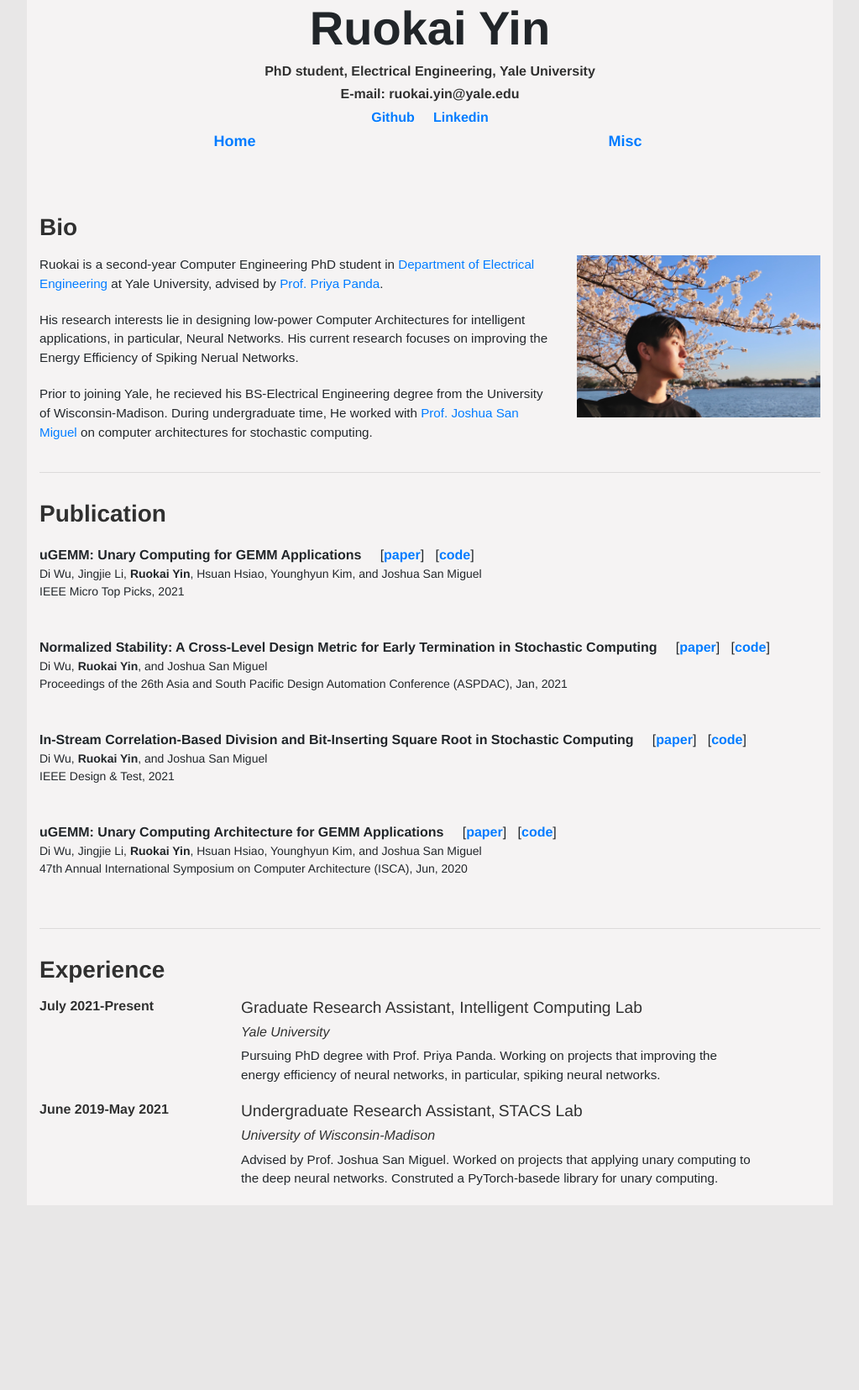
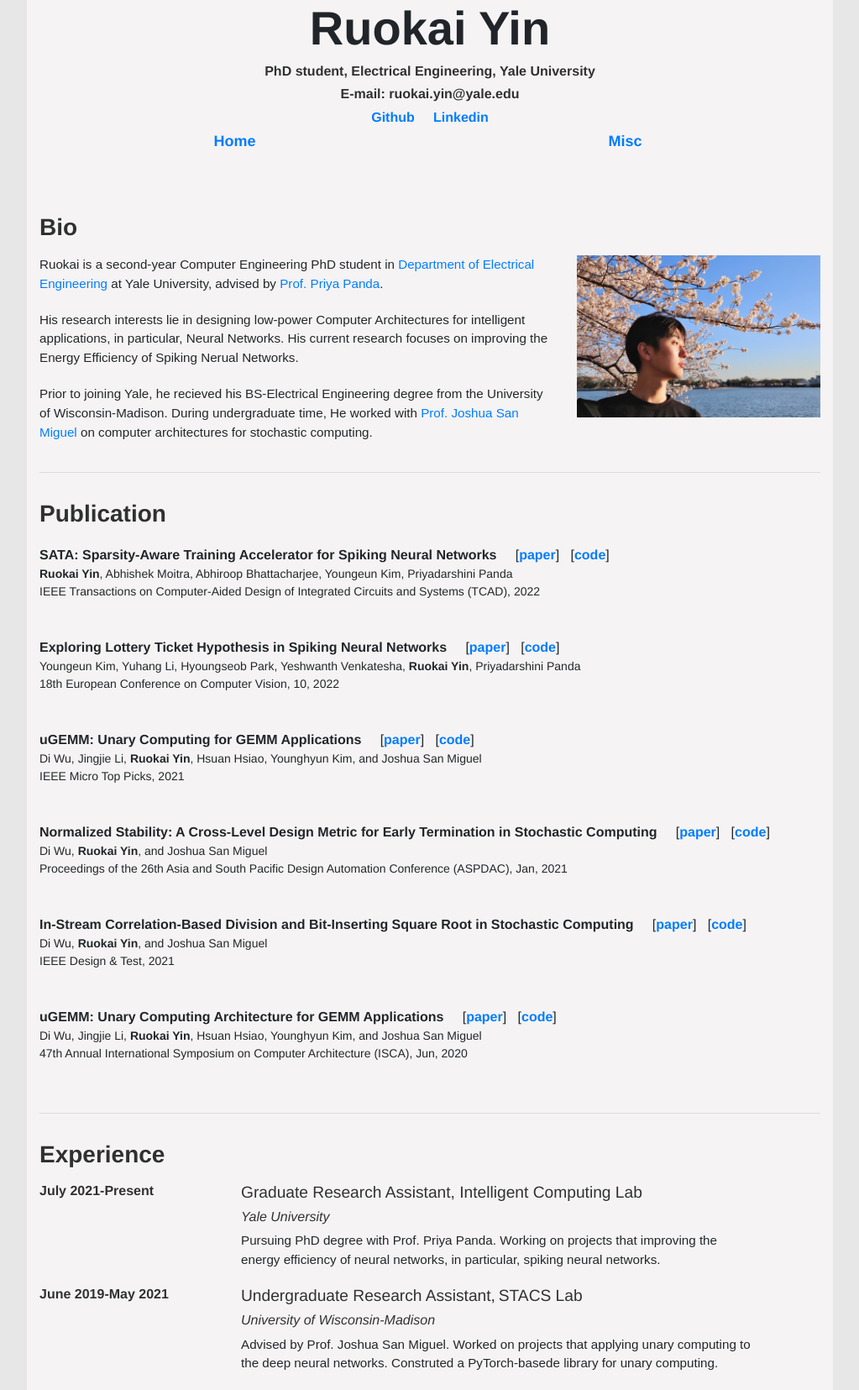
Before and after one commit to RuokaiYin/RuokaiYin.github.io, a Jekyll site: the page built from index.html, in a window 1280 px wide. Shown: the whole page at 84% size, without its empty margins (128-1151 px from the left). Built offline with Jekyll 4.4.1, drawn with Linux system fonts in a browser that asks for light colours; before the commit the page ends 1435 px from its top, so only the background shows below that.

Commit message:
update publications

```diff
--- a/_data/publications.yml
+++ b/_data/publications.yml
@@ -1,3 +1,27 @@
+- title: "SATA: Sparsity-Aware Training Accelerator for Spiking Neural Networks"
+  author: >
+    <b>Ruokai Yin</b>, Abhishek Moitra, Abhiroop Bhattacharjee, Youngeun Kim, Priyadarshini Panda
+  booktitle: IEEE Transactions on Computer-Aided Design of Integrated Circuits and Systems (TCAD)
+  year: 2022
+  month:
+  address:
+  publisher: IEEE
+  conference: N
+  file: sata.pdf
+  code: https://github.com/RuokaiYin/SATA_Sim
+
+- title: "Exploring Lottery Ticket Hypothesis in Spiking Neural Networks"
+  author: >
+    Youngeun Kim, Yuhang Li, Hyoungseob Park, Yeshwanth Venkatesha, <b>Ruokai Yin</b>, Priyadarshini Panda
+  booktitle: 18th European Conference on Computer Vision
+  year: 2022
+  month: 10
+  address: Tel Aviv, Israel
+  publisher: IEEE
+  conference: ECCV'22
+  file: lth.pdf
+  code: https://github.com/intelligent-computing-lab-yale/exploring-lottery-ticket-hypothesis-in-snns
+
 - title: "uGEMM: Unary Computing for GEMM Applications"
   author: >
     Di Wu, Jingjie Li, <b>Ruokai Yin</b>,
```
Also changed, not shown: 3 other files.
